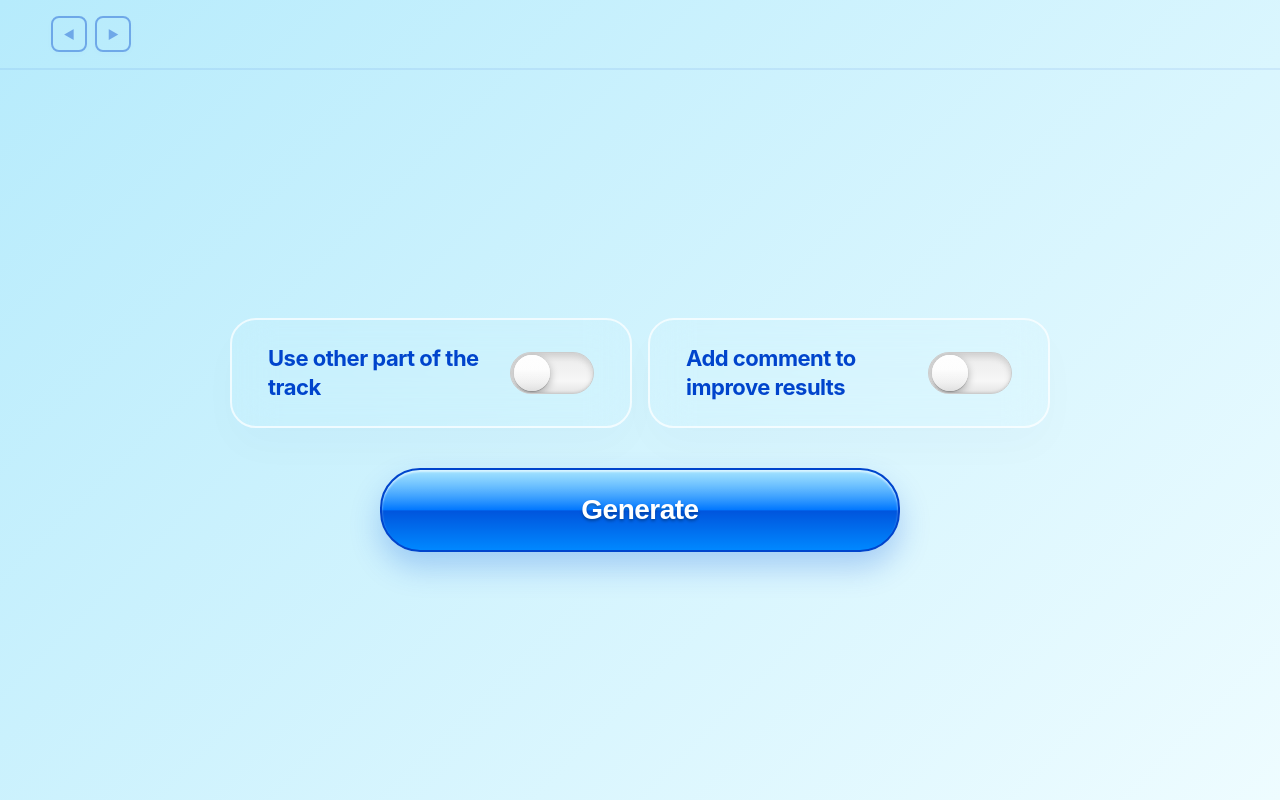
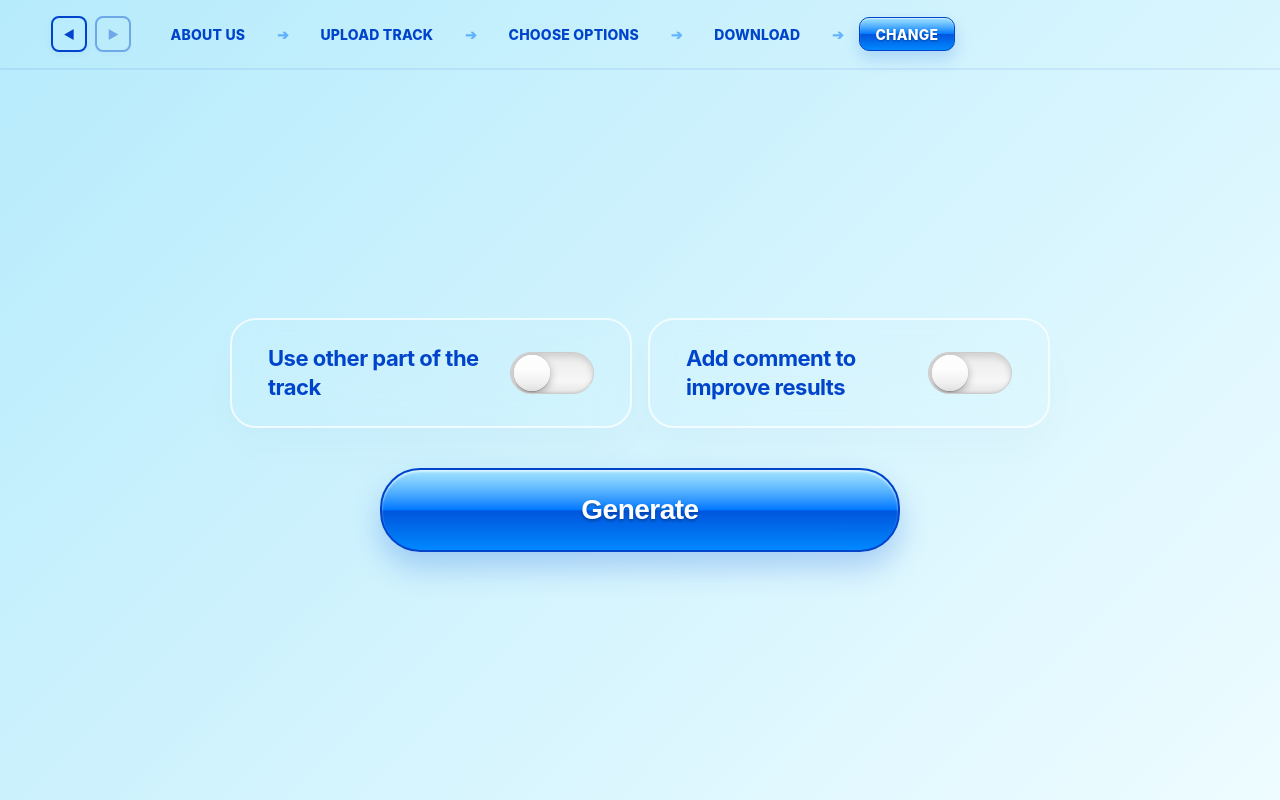
Before and after one commit to dm-dmytrenko/musicapp, a React (Create React App) app: page /change in a window 1280 px wide. Built offline with nearby package versions, Linux system fonts and the light colour scheme.

Commit message:
add change page to the status bar

```diff
--- a/src/components/StatusBar/StatusBar.jsx
+++ b/src/components/StatusBar/StatusBar.jsx
@@ -13,7 +13,8 @@ const StatusBar = () => {
     { label: 'ABOUT US', path: '/about' },
     { label: 'UPLOAD TRACK', path: '/upload' },
     { label: 'CHOOSE OPTIONS', path: '/selector' },
-    { label: 'DOWNLOAD', path: '/download' }
+    { label: 'DOWNLOAD', path: '/download' },
+    { label: 'CHANGE', path: '/change' }
   ];
 
   const currentStepIndex = steps.findIndex(step => step.path === currentPath);
```
